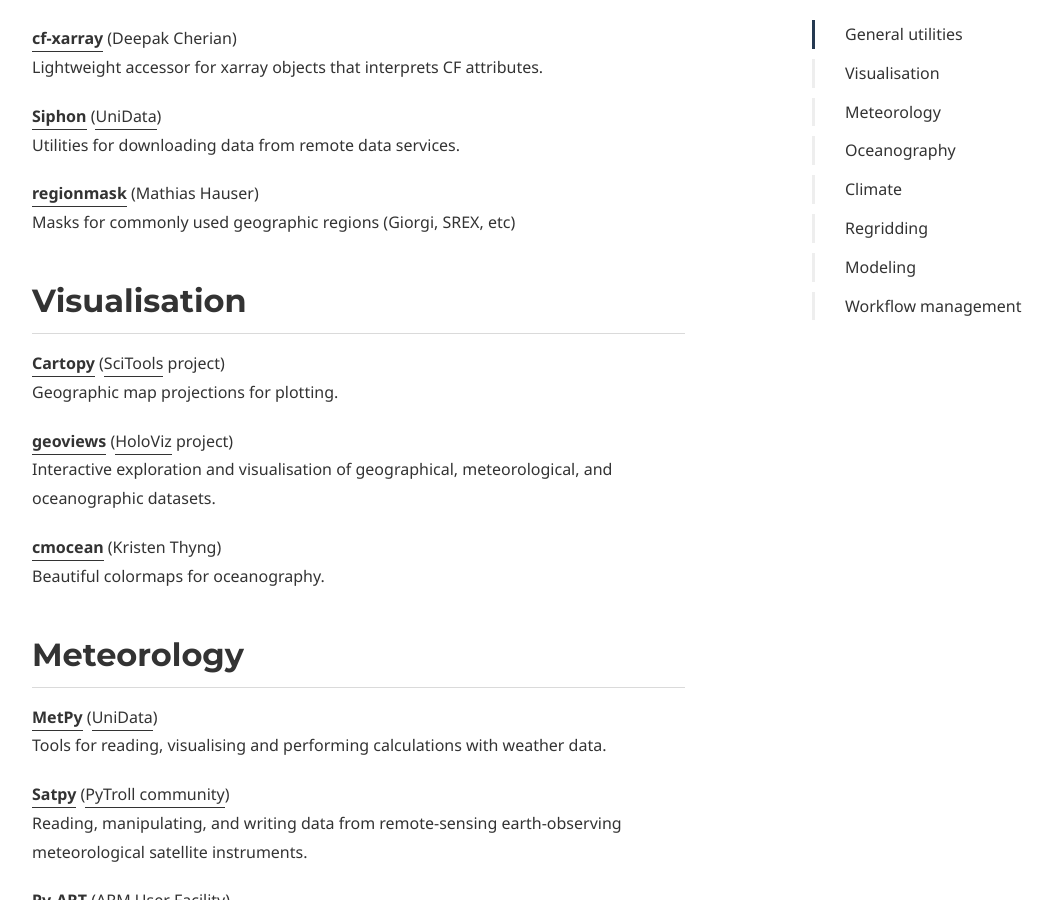
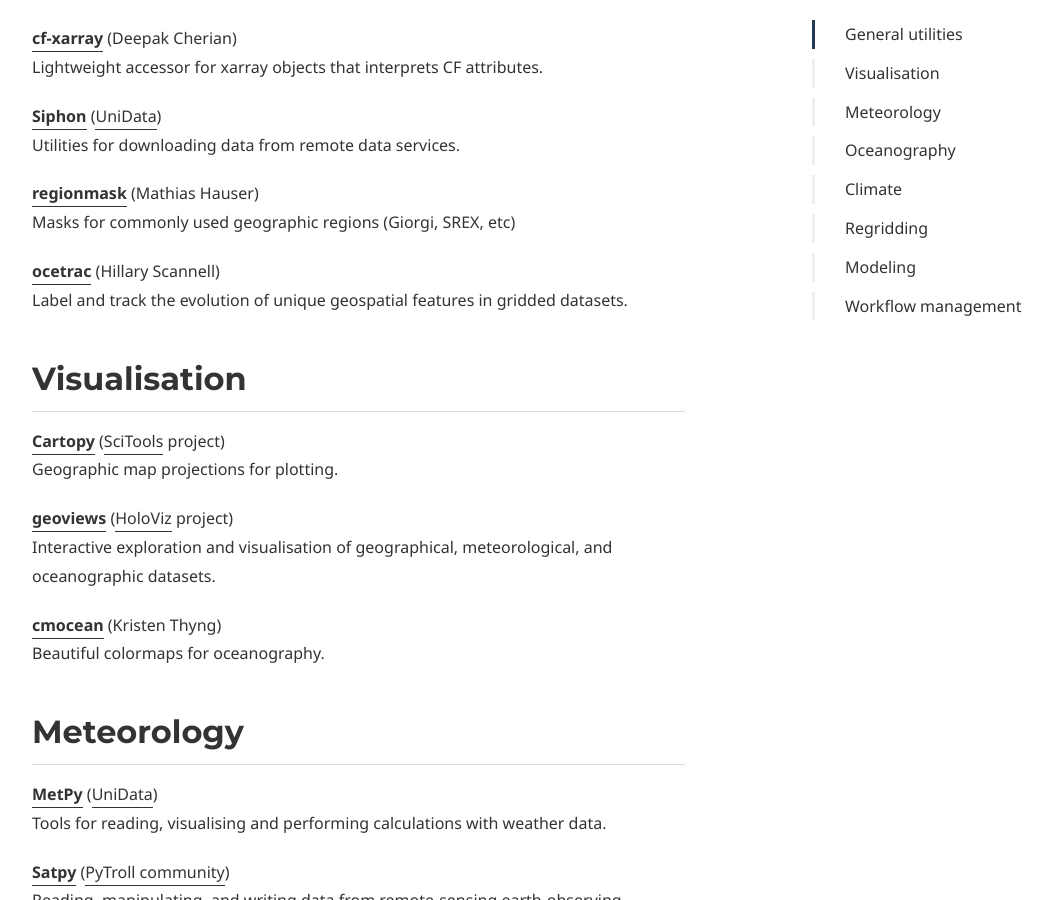
Before and after one commit to PyAOS/pyaos.github.io, a Jekyll site: the page built from packages.md, in a window 1280 px wide and 900 px high, scrolled down 1551 px. Shown: the whole window, without its empty margins (38-1091 px from the left). Built offline with Jekyll 4.4.1, drawn with Linux system fonts in a browser that asks for light colours; some web fonts are replaced.

Commit message:
Add ocetrac

```diff
--- a/packages.md
+++ b/packages.md
@@ -65,6 +65,9 @@
 
 **[regionmask](https://regionmask.readthedocs.io/)** (Mathias Hauser)
 Masks for commonly used geographic regions (Giorgi, SREX, etc)
+
+**[ocetrac](https://ocetrac.readthedocs.io/)** (Hillary Scannell)
+Label and track the evolution of unique geospatial features in gridded datasets.
 
 ## Visualisation
 
```
